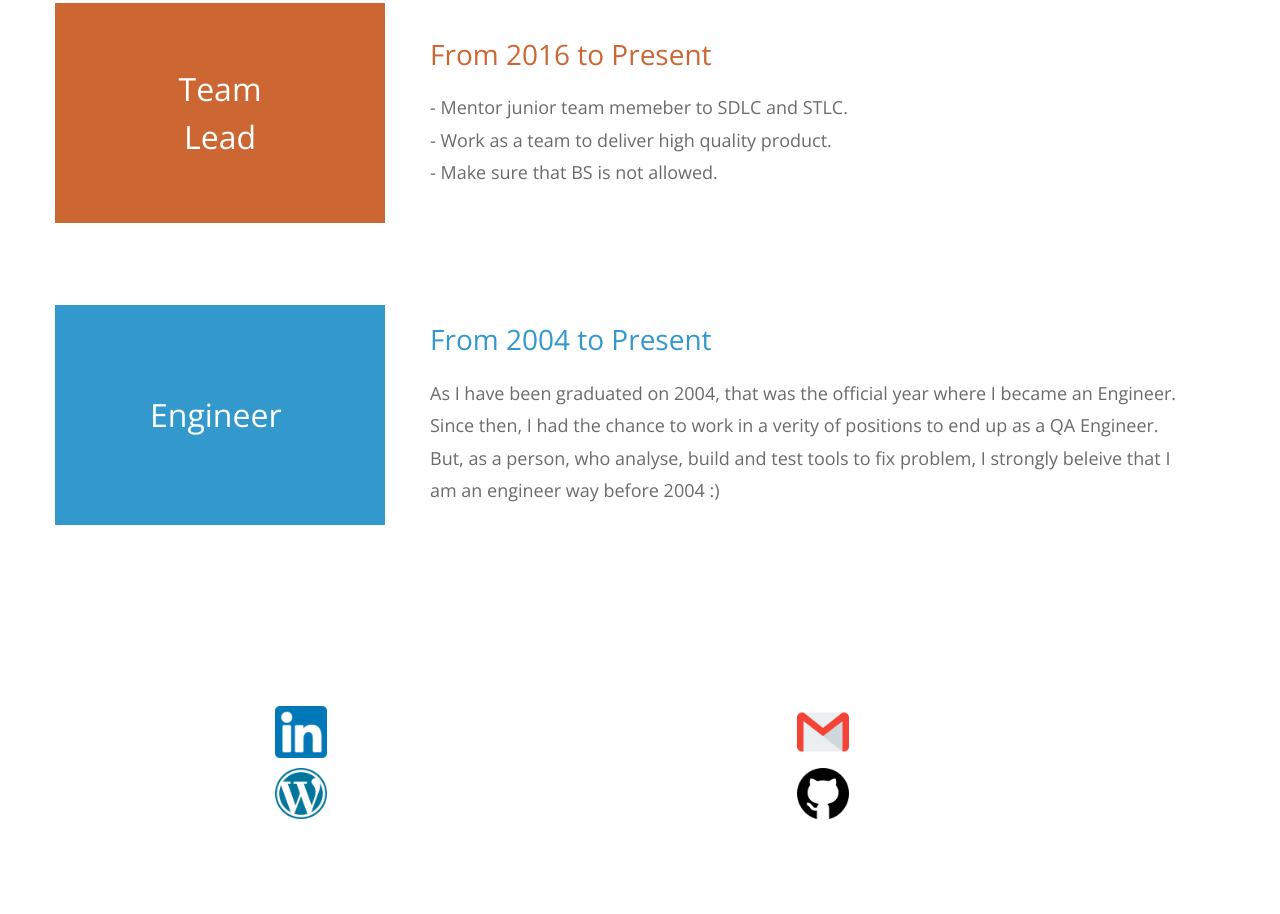
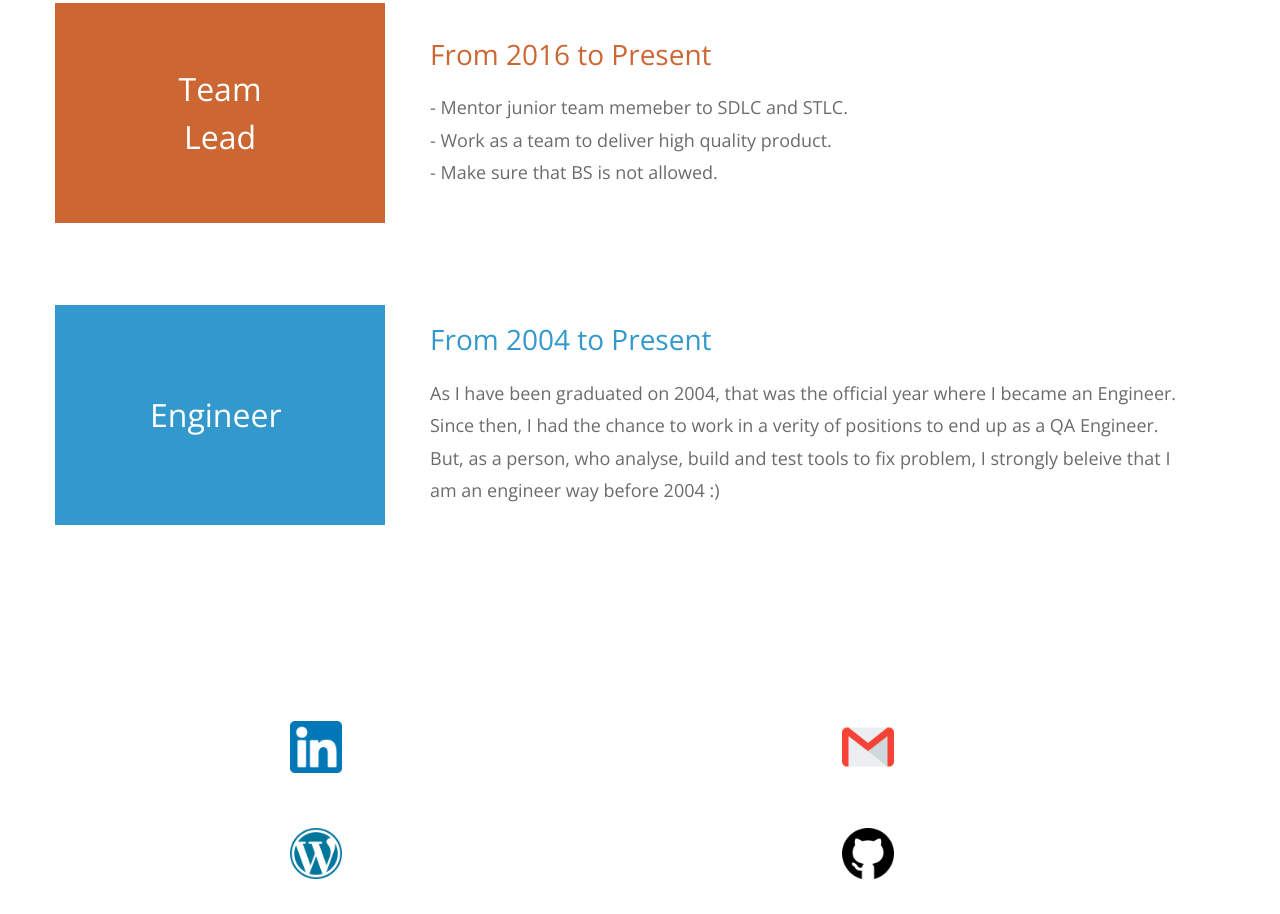
Before and after one commit to karimnabli/karimnabli.github.io, a plain HTML site: page index.html in a window 1280 px wide. Shown: the part 1480-2394 px from the top of the page. Before the commit the page ends 2304 px from the top, so only its background shows below. Drawn offline with nearby package versions, Linux system fonts and the light colour scheme.

Commit message:
update css

```diff
--- a/css/profile-style.css
+++ b/css/profile-style.css
@@ -81,7 +81,7 @@ li a {
   display: block;
   color: white;
   text-align: center;
-  padding: 5px;
+  padding: 20px;
 }
 
 
@@ -248,7 +248,7 @@ p {
 }
 
 .tm-contact-item-icon2 {
-  margin-bottom: 45px;
+
   width: 10%;
   height: 12%;
   display: flex;
@@ -257,6 +257,7 @@ p {
 }
 
 .tm-contact-item-icon {
+  margin-bottom: 15px;
   width: 10%;
   height: 12%;
 }
```
